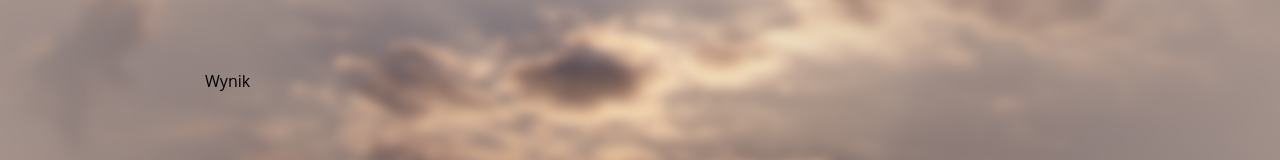
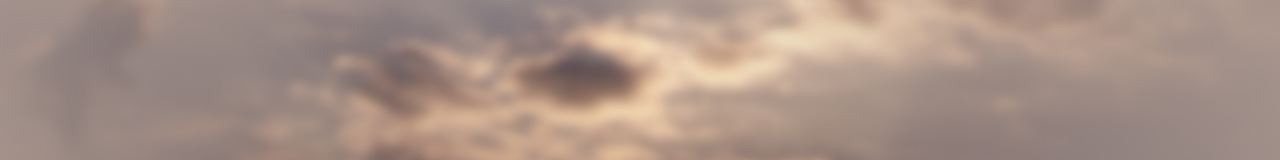
Before and after one commit to JacekGrochowina/weather-app-2, a React (Create React App) app: page / in a window 1280 px wide. Shown: the part 361-521 px from the top of the page. Built offline with nearby package versions, Linux system fonts and the light colour scheme.

Commit message:
display data

```diff
--- a/src/components/Result.js
+++ b/src/components/Result.js
@@ -1,8 +1,35 @@
 import React from 'react';
 
-const Result = () => {
+const Result = props => {
+
+    const { date, city, sunrise, sunset, temp, pressure, wind, err } = props.weather;
+
+    let content = null;
+
+    if (!err && city) {
+
+        const sunriseTime = new Date(sunrise * 1000).toLocaleTimeString();
+        const sunsetTime = new Date(sunset * 1000).toLocaleTimeString();
+
+        content = (
+            <div className="content">
+                <h1>Wyszukiwanie dla miasta {city}</h1>
+                <ul>
+                    <li>Dane dla dnia i godziny: <span>{date}</span></li>
+                    <li>Aktualna temperatura: <span>{temp} &#176;C</span></li>
+                    <li>Wschód słońca dzisiaj: <span>{sunriseTime}</span></li>
+                    <li>Zachód słońca dzisiaj: <span>{sunsetTime}</span></li>
+                    <li>Aktualna siła wiatru: <span>{wind} m/s</span></li>
+                    <li>Aktualne ciśnienie: <span>{pressure} hPa</span></li>
+                </ul>
+            </div>
+        )
+    }
+
     return (
-        <div>Wynik</div>
+        <div className="result">
+            {err ? `Nie mamy w bazie ${city}` : content}
+        </div>
     );
 }
 
```
